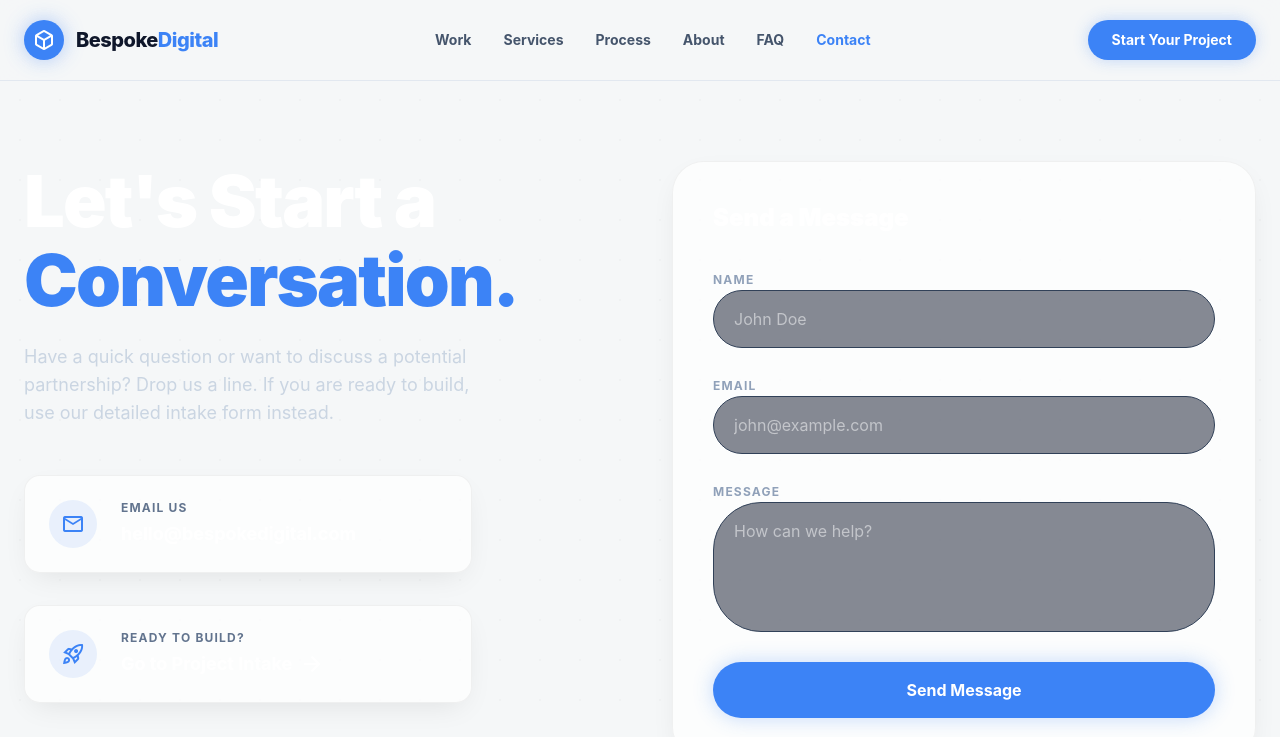
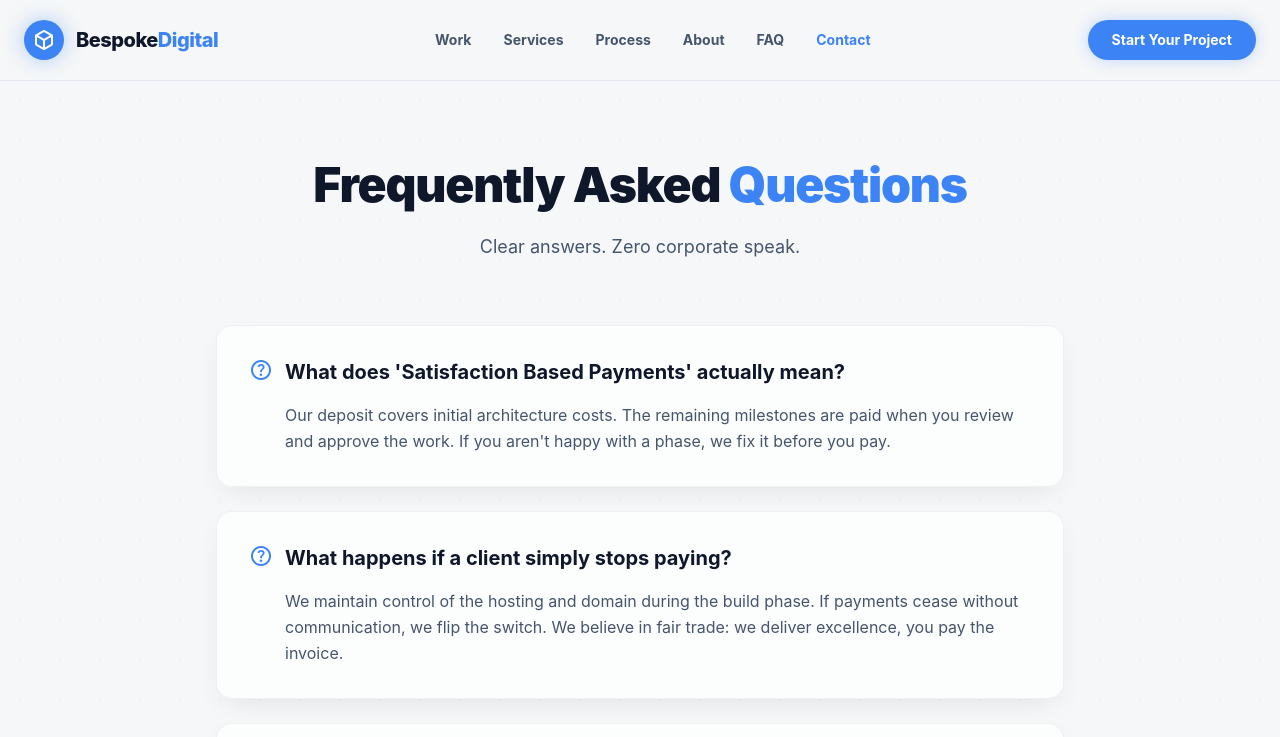
Before and after one commit to dev-oriel/Bespoke-Digital, a React (Vite) app: page /contact in a window 1280 px wide. Shown: the top 737 px of the page. Built offline with nearby package versions, Linux system fonts and the light colour scheme.

Commit message:
modified themes and modes

```diff
--- a/src/components/ServiceBlock.jsx
+++ b/src/components/ServiceBlock.jsx
@@ -1,29 +1,25 @@
 export default function ServiceBlock({ icon, title, quote, features, isWide }) {
   return (
     <div
-      className={`glass-card glow-hover p-8 rounded-xl flex flex-col gap-6 ${isWide ? "md:col-span-2 lg:col-span-1" : ""}`}
+      className={`glass-card rounded-xl p-8 flex flex-col gap-6 glow-hover transition-all ${isWide ? "md:col-span-2 lg:col-span-1" : ""}`}
     >
-      <div className="flex items-center gap-4">
-        <div className="size-14 rounded-xl bg-primary/20 flex items-center justify-center border border-primary/30">
-          <span className="material-symbols-outlined text-primary text-3xl">
-            {icon}
-          </span>
-        </div>
-        <h3 className="text-xl font-bold text-slate-900 dark:text-white uppercase tracking-tight">
+      <div className="text-primary flex items-center gap-3">
+        <span className="material-symbols-outlined text-4xl">{icon}</span>
+        <h3 className="text-xl font-bold uppercase tracking-wider text-slate-900 dark:text-slate-100">
           {title}
         </h3>
       </div>
-      <p className="text-primary text-sm font-semibold italic pl-4 border-l-2 border-primary/50">
+      <p className="text-slate-600 dark:text-slate-400 text-sm italic">
         "{quote}"
       </p>
-      <ul className="space-y-3 flex-grow">
-        {features.map((f, i) => (
-          <li key={i} className="flex items-start gap-3">
-            <span className="material-symbols-outlined text-primary text-lg">
+      <ul className="space-y-4 flex-grow">
+        {features.map((feature, index) => (
+          <li key={index} className="flex items-start gap-3">
+            <span className="material-symbols-outlined text-primary text-xl">
               check_circle
             </span>
-            <span className="text-slate-600 dark:text-slate-200 text-sm font-medium">
-              {f}
+            <span className="text-slate-700 dark:text-slate-300">
+              {feature}
             </span>
           </li>
         ))}
--- a/src/pages/Contact.jsx
+++ b/src/pages/Contact.jsx
@@ -1,100 +1,55 @@
-import { Link } from "react-router-dom";
+export default function FAQ() {
+  const faqs = [
+    {
+      q: "What does 'Satisfaction Based Payments' actually mean?",
+      a: "Our deposit covers initial architecture costs. The remaining milestones are paid when you review and approve the work. If you aren't happy with a phase, we fix it before you pay.",
+    },
+    {
+      q: "What happens if a client simply stops paying?",
+      a: "We maintain control of the hosting and domain during the build phase. If payments cease without communication, we flip the switch. We believe in fair trade: we deliver excellence, you pay the invoice.",
+    },
+    {
+      q: "Do you use AI to build the sites?",
+      a: "We use AI as a tool for efficiency (like code structuring or debugging), but we do NOT ship generic, unedited AI output. Every line of code and pixel of design is overseen, refined, and bespoke to your brand.",
+    },
+    {
+      q: "How does the Commission/Partner model work?",
+      a: "Instead of a massive upfront fee, we build your infrastructure at a significantly reduced rate. In exchange, we take a small, agreed-upon percentage of gross revenue generated through the platform for a 12-24 month period. We only win when you win.",
+    },
+    {
+      q: "Who owns the code and the domain?",
+      a: "You do. Once the final milestone payment is cleared, 100% of the intellectual property, codebase, and domain registrations are transferred to your absolute ownership.",
+    },
+  ];
 
-export default function Contact() {
   return (
-    <div className="max-w-7xl mx-auto px-6 py-20 relative z-10">
-      <div className="grid lg:grid-cols-2 gap-16">
-        <div>
-          <h1 className="text-5xl lg:text-7xl font-black mb-6 tracking-tight text-white leading-[1.1]">
-            Let's Start a <span className="text-primary">Conversation.</span>
-          </h1>
-          <p className="text-slate-300 text-lg mb-12 max-w-md">
-            Have a quick question or want to discuss a potential partnership?
-            Drop us a line. If you are ready to build, use our detailed intake
-            form instead.
-          </p>
+    <div className="max-w-4xl mx-auto px-6 py-20 relative z-10">
+      <div className="text-center mb-16">
+        <h1 className="text-5xl font-black mb-6 tracking-tight text-slate-900 dark:text-white">
+          Frequently Asked <span className="text-primary">Questions</span>
+        </h1>
+        <p className="text-slate-600 dark:text-slate-300 text-lg">
+          Clear answers. Zero corporate speak.
+        </p>
+      </div>
 
-          <div className="space-y-8">
-            <div className="flex items-center gap-6 glass-card p-6 rounded-2xl border-white/5 inline-flex w-full max-w-md">
-              <div className="size-12 rounded-xl bg-primary/10 flex items-center justify-center text-primary">
-                <span className="material-symbols-outlined">mail</span>
-              </div>
-              <div>
-                <span className="block text-xs font-bold uppercase tracking-widest text-slate-500 mb-1">
-                  Email Us
-                </span>
-                <a
-                  href="mailto:hello@bespokedigital.com"
-                  className="text-white font-bold text-lg hover:text-primary transition-colors"
-                >
-                  hello@bespokedigital.com
-                </a>
-              </div>
-            </div>
-
-            <div className="flex items-center gap-6 glass-card p-6 rounded-2xl border-white/5 inline-flex w-full max-w-md">
-              <div className="size-12 rounded-xl bg-primary/10 flex items-center justify-center text-primary">
-                <span className="material-symbols-outlined">rocket_launch</span>
-              </div>
-              <div>
-                <span className="block text-xs font-bold uppercase tracking-widest text-slate-500 mb-1">
-                  Ready to build?
-                </span>
-                <Link
-                  to="/start"
-                  className="text-white font-bold text-lg hover:text-primary transition-colors flex items-center gap-2"
-                >
-                  Go to Project Intake{" "}
-                  <span className="material-symbols-outlined text-sm">
-                    arrow_forward
-                  </span>
-                </Link>
-              </div>
-            </div>
+      <div className="space-y-6">
+        {faqs.map((faq, i) => (
+          <div
+            key={i}
+            className="glass-card p-8 rounded-2xl hover:border-primary/40 transition-colors"
+          >
+            <h3 className="text-xl font-bold text-slate-900 dark:text-white mb-4 flex items-start gap-3">
+              <span className="text-primary material-symbols-outlined shrink-0">
+                help
+              </span>
+              {faq.q}
+            </h3>
+            <p className="text-slate-600 dark:text-slate-300 pl-9 leading-relaxed">
+              {faq.a}
+            </p>
           </div>
-        </div>
-
-        {/* Quick Contact Form */}
-        <div className="glass-card p-10 rounded-[2rem]">
-          <h3 className="text-2xl font-black text-white mb-8">
-            Send a Message
-          </h3>
-          <form className="space-y-6" onSubmit={(e) => e.preventDefault()}>
-            <div className="space-y-2">
-              <label className="text-xs font-bold uppercase tracking-widest text-slate-400">
-                Name
-              </label>
-              <input
-                type="text"
-                className="w-full bg-slate-900/50 border border-slate-700 focus:border-primary focus:ring-1 focus:ring-primary rounded-xl px-5 py-4 text-white outline-none transition-all"
-                placeholder="John Doe"
-              />
-            </div>
-            <div className="space-y-2">
-              <label className="text-xs font-bold uppercase tracking-widest text-slate-400">
-                Email
-              </label>
-              <input
-                type="email"
-                className="w-full bg-slate-900/50 border border-slate-700 focus:border-primary focus:ring-1 focus:ring-primary rounded-xl px-5 py-4 text-white outline-none transition-all"
-                placeholder="john@example.com"
-              />
-            </div>
-            <div className="space-y-2">
-              <label className="text-xs font-bold uppercase tracking-widest text-slate-400">
-                Message
-              </label>
-              <textarea
-                rows="4"
-                className="w-full bg-slate-900/50 border border-slate-700 focus:border-primary focus:ring-1 focus:ring-primary rounded-xl px-5 py-4 text-white outline-none transition-all resize-none"
-                placeholder="How can we help?"
-              ></textarea>
-            </div>
-            <button className="w-full bg-primary text-white py-4 rounded-full font-bold shadow-[0_0_20px_rgba(60,131,246,0.3)] hover:scale-[1.02] transition-transform">
-              Send Message
-            </button>
-          </form>
-        </div>
+        ))}
       </div>
     </div>
   );
```
Also changed, not shown: src/pages/About.jsx (+9 -9 lines), src/pages/Process.jsx (+20 -20 lines), src/pages/Services.jsx (+28 -16 lines).
